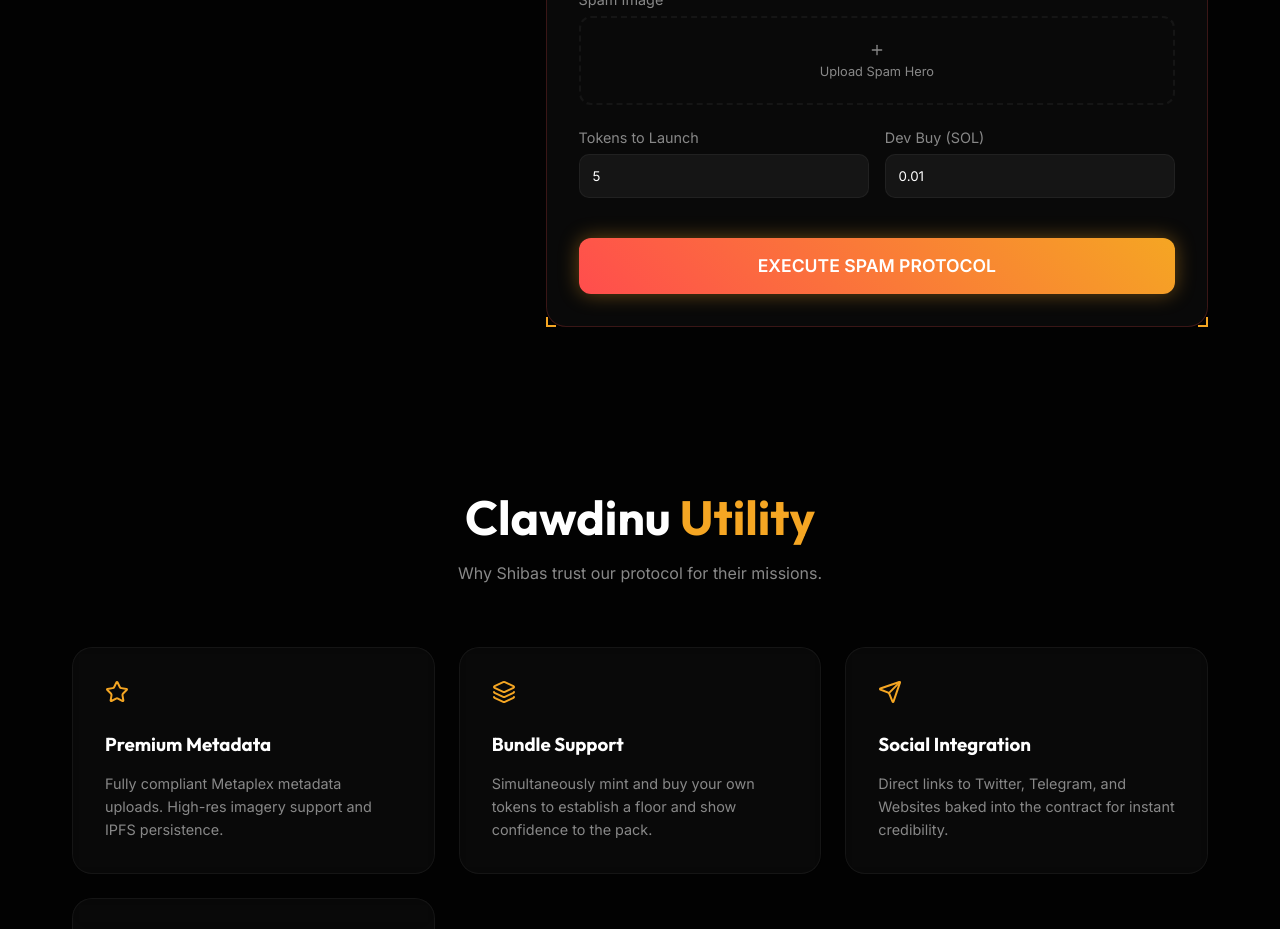
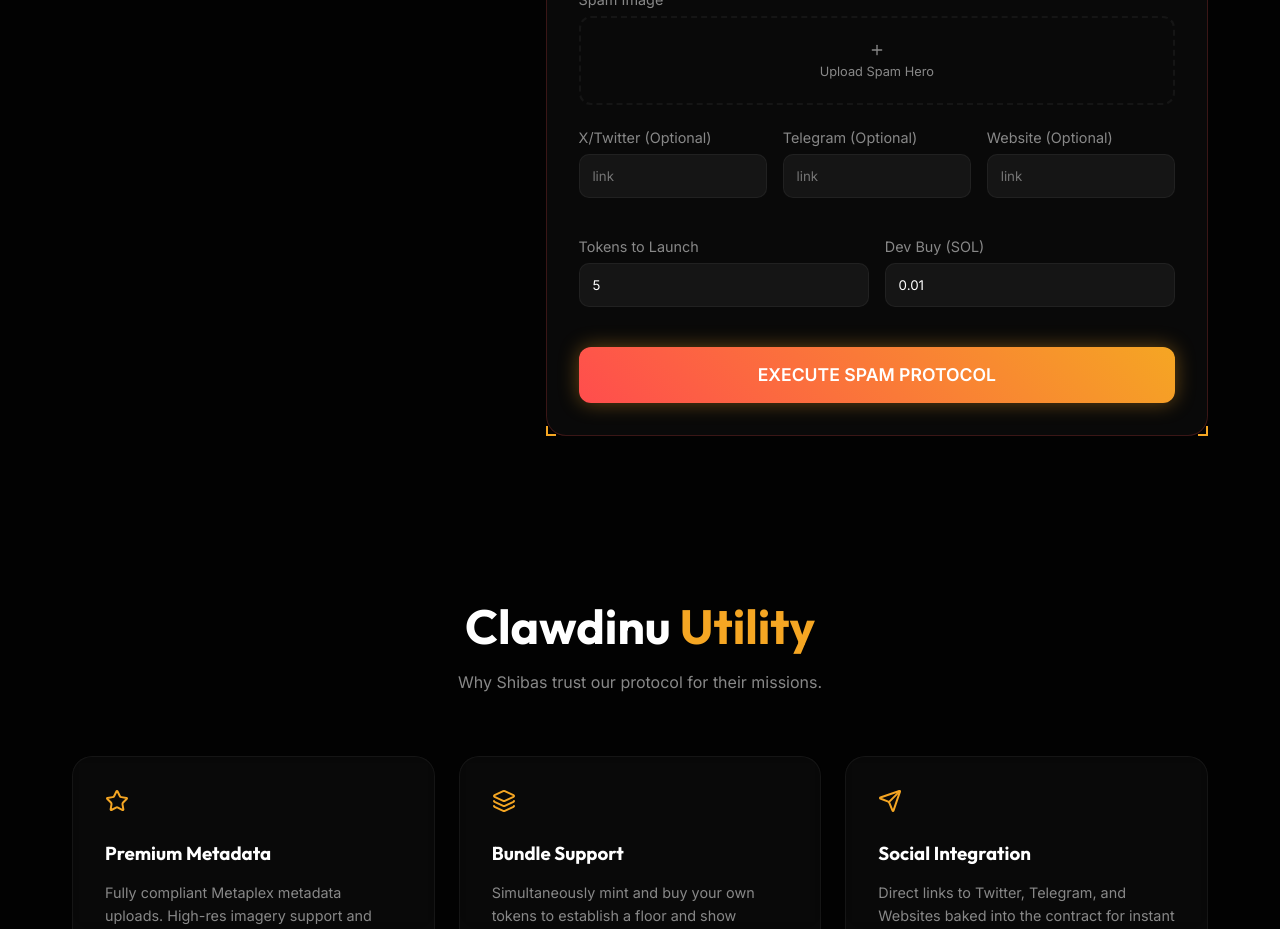
Before and after one commit to capteeen/sterpad, a React (Vite) app: page / in a window 1280 px wide. Shown: the part 2140-3069 px from the top of the page. Built offline with nearby package versions, Linux system fonts and the light colour scheme.

Commit message:
feat: add optional X/Twitter, Telegram, and Website input fields to the form.

```diff
--- a/src/App.tsx
+++ b/src/App.tsx
@@ -1170,6 +1170,33 @@ const App: React.FC = () => {
                     </div>
                   </div>
 
+                  <div style={{ display: 'grid', gridTemplateColumns: '1fr 1fr 1fr', gap: '1rem', marginTop: '1rem' }}>
+                    <div className="input-group">
+                      <label>X/Twitter (Optional)</label>
+                      <input
+                        placeholder="link"
+                        value={spamFormData.twitter}
+                        onChange={e => setSpamFormData({ ...spamFormData, twitter: e.target.value })}
+                      />
+                    </div>
+                    <div className="input-group">
+                      <label>Telegram (Optional)</label>
+                      <input
+                        placeholder="link"
+                        value={spamFormData.telegram}
+                        onChange={e => setSpamFormData({ ...spamFormData, telegram: e.target.value })}
+                      />
+                    </div>
+                    <div className="input-group">
+                      <label>Website (Optional)</label>
+                      <input
+                        placeholder="link"
+                        value={spamFormData.website}
+                        onChange={e => setSpamFormData({ ...spamFormData, website: e.target.value })}
+                      />
+                    </div>
+                  </div>
+
                   <div style={{ display: 'grid', gridTemplateColumns: '1fr 1fr', gap: '1rem', marginTop: '1rem' }}>
                     <div className="input-group">
                       <label>Tokens to Launch</label>
```
